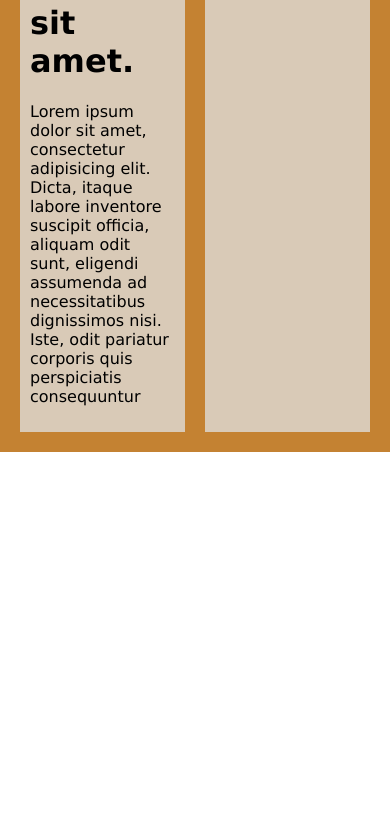
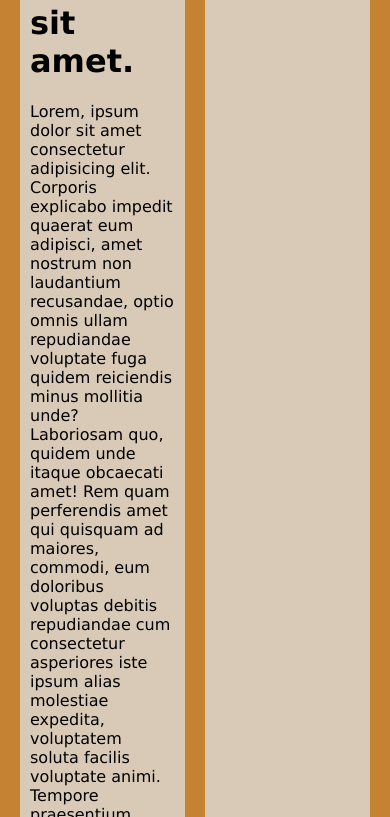
Before and after one commit to hustlekaba/class3.31MediaQueriesCss, a plain HTML site: page index.html in a window 390 px wide. Shown: the part 1047-1864 px from the top of the page. Before the commit the page ends 1519 px from the top, so only its background shows below. Drawn offline with Linux system fonts and the light colour scheme.

Commit message:
second version 04.12025 1:56 Class 3.31 Media Queries Css

```diff
--- a/index.html
+++ b/index.html
@@ -32,7 +32,9 @@
             <div>
                 <h1>Lorem ipsum dolor sit amet.</h1>
                 <p>
-                    Lorem ipsum dolor sit amet, consectetur adipisicing elit. Dicta, itaque labore inventore suscipit officia, aliquam odit sunt, eligendi assumenda ad necessitatibus dignissimos nisi. Iste, odit pariatur corporis quis perspiciatis consequuntur
+                    Lorem, ipsum dolor sit amet consectetur adipisicing elit. Corporis explicabo impedit quaerat eum adipisci, amet nostrum non laudantium recusandae, optio omnis ullam repudiandae voluptate fuga quidem reiciendis minus mollitia unde? Laboriosam quo, quidem unde itaque obcaecati amet! Rem quam perferendis amet qui quisquam ad maiores, commodi, eum doloribus voluptas debitis repudiandae cum consectetur asperiores iste ipsum alias molestiae expedita, voluptatem soluta facilis voluptate animi. Tempore praesentium eveniet consequatur suscipit sunt? Neque, pariatur? Eos blanditiis similique officiis ex enim dolores molestiae omnis id, repellendus dolore fugit facere quia minima laboriosam ducimus aspernatur provident necessitatibus molestias! Ratione autem magnam dolore molestias laudantium!
+                    <br><a href="#">Click Here</a>
+
                 </p>
             </div>
             <div>
```
